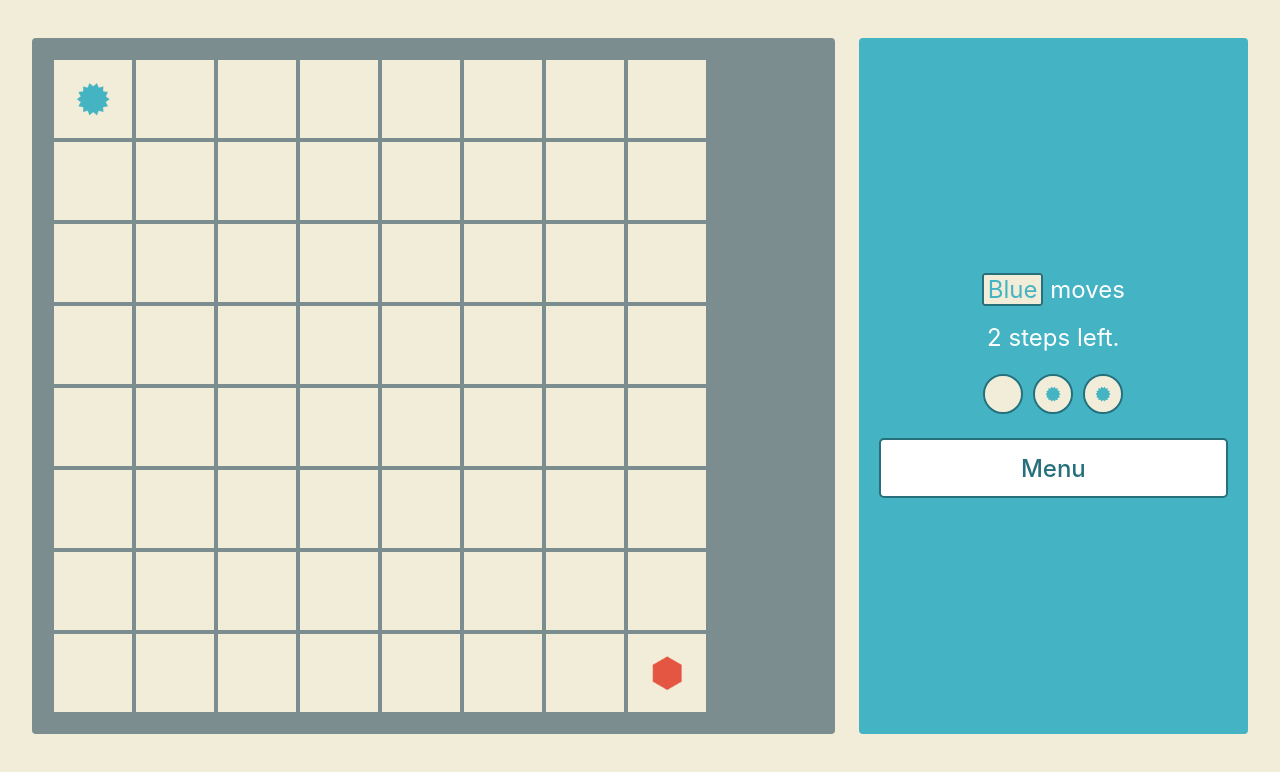
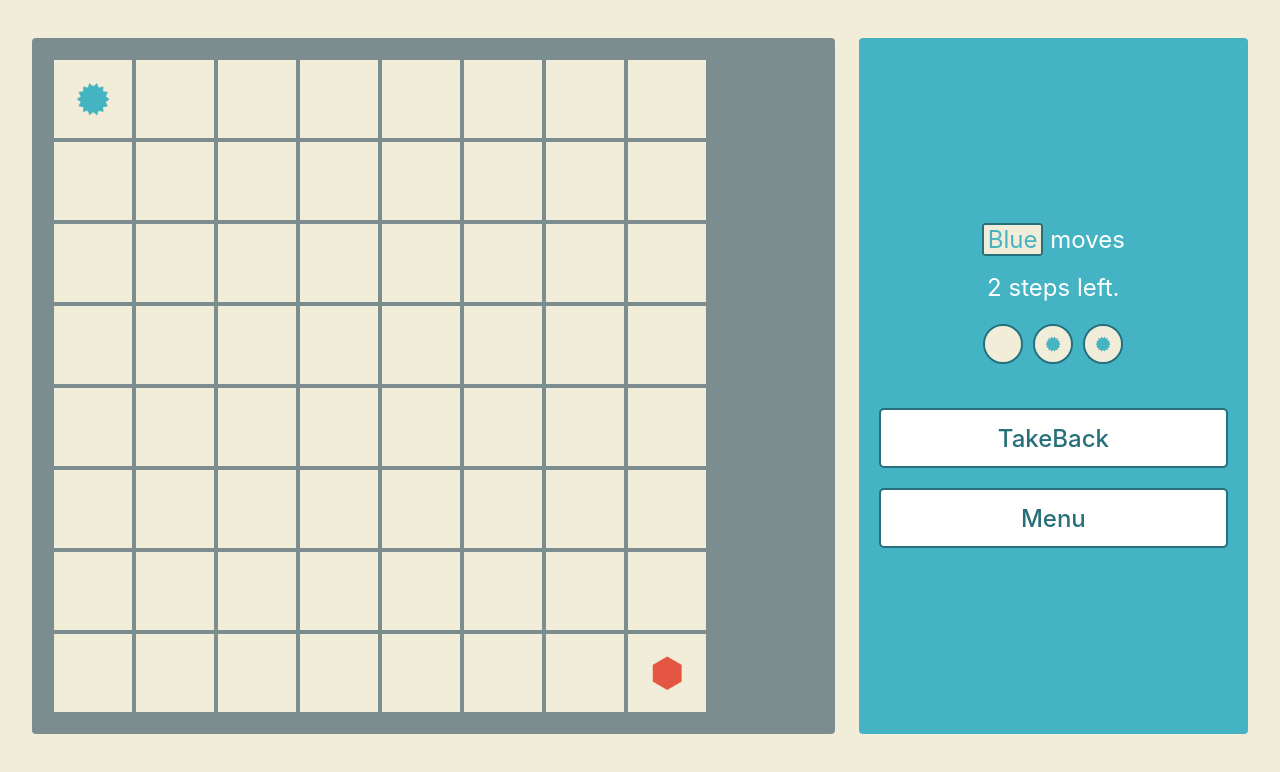
Before and after one commit to nkorobkov/virus-frontend, a React (Create React App) app: page / in a window 1280 px wide. Both pictures are taken after a click on the link "🤜🤛 ‍ Over the board". Shown: the top 772 px of the page. Built offline with nearby package versions, Linux system fonts and the light colour scheme.

Commit message:
Roll back for over the board game.

```diff
--- a/src/components/Game.js
+++ b/src/components/Game.js
@@ -10,6 +10,7 @@ class Game extends React.Component {
         this.sizeH = 8;
         this.sizeW = 8;
         this.handleCellClick = this.handleCellClick.bind(this);
+        this.handleRollBack = this.handleRollBack.bind(this);
         let field = new Array(this.sizeH * this.sizeW).fill(0);
         field[0] = 1;
         field[this.sizeH * this.sizeW - 1] = -1;
@@ -31,18 +32,63 @@ class Game extends React.Component {
                 isGameEnded: true,
                 winner: -this.state.toMove,
             });
-            console.log('game is ended,  winner: ', this.state.winner)
         }
     }
 
+    handleRollBack = () => {
+        if (this.state.history.length === 0) {
+            // Initial state. Nothing to roll back
+            return;
+        }
+        const history = this.state.history.slice();
+        const field = this.state.field.slice();
+        let toMove = this.state.toMove;
+        let stepsLeft = this.state.stepsLeft + 1;
+        let isGameEnded = this.state.isGameEnded;
+        let winner = this.state.winner;
+
+        const move = history.pop();
+        const currState = field[move[0] * this.sizeW + move[1]]; // Hope it is not 0 (that would cause an error, but should be impossible)
+        // Next state is 1 for -2 and 0 for (1, -1) so it is opposite sign and smaller modulo
+        field[move[0] * this.sizeW + move[1]] = -Math.sign(currState) * (Math.abs(currState) - 1);
+
+
+        if (stepsLeft > 3) {
+            // We tried to roll back when stepsLeft ==  3 --> after roll back different team moves and has last move.
+            toMove = -toMove;
+            stepsLeft = 1;
+            // in this case we may have game end in place.
+            if (isGameEnded) {
+                isGameEnded = false;
+                winner = null;
+            }
+        }
+
+        this.setState({
+            field: field,
+            toMove: toMove,
+            stepsLeft: stepsLeft,
+            history: history,
+            isGameEnded: isGameEnded,
+            winner: winner,
+        })
+
+
+    };
+
     handleCellClick = (h, w) => {
+        if (this.state.isGameEnded) {
+            return;
+        }
         if (isStepValid(this.state, h, w)) {
             const field = this.state.field.slice();
             const history = this.state.history.slice();
+            let toMove = this.state.toMove;
+            let stepsLeft = this.state.stepsLeft - 1;
+
             field[h * this.sizeW + w] = getNextState(field[h * this.sizeW + w], this.state.toMove);
             history.push([h, w]);
-            let stepsLeft = this.state.stepsLeft - 1;
-            let toMove = this.state.toMove;
+
             if (stepsLeft === 0) {
                 toMove = -toMove;
                 stepsLeft = 3;
@@ -71,7 +117,8 @@ class Game extends React.Component {
                     </div>
                     <div className="tile is-parent">
                         <div className="tile is-child is-info-bar ">
-                            <InfoBar onMenuClick={this.props.onMenuClick} gameState={this.state}/>
+                            <InfoBar onMenuClick={this.props.onMenuClick} onRollBack={this.handleRollBack}
+                                     gameState={this.state}/>
 
                         </div>
                     </div>
--- a/src/components/InfoBar.js
+++ b/src/components/InfoBar.js
@@ -36,35 +36,71 @@ class MenuButton extends React.Component {
     constructor(props) {
         super(props);
         this.state = {
-            clicked: false
-        }
+            clicked: false,
+        };
         this.pressed = this.pressed.bind(this);
 
     }
 
-    pressed(){
-        this.setState({clicked: ! this.state.clicked});
+    pressed() {
+        this.setState({clicked: !this.state.clicked});
     };
 
     render() {
+        if (this.props.gameState.isGameEnded || this.props.gameState.history.length === 0) {
+            return (
+                <div>
+                    <div className="button sidebar-button button-on-info" onClick={this.props.onMenuClick}>Menu</div>
+                </div>
+            )
+        }
+        if (this.state.clicked) {
+            return (
+                <div>
+                    <div className="info-line">Your game would be lost You sure you want to exit?</div>
+                    <div className="columns">
+                    <span className="column button sidebar-button button-on-info"
+                          onClick={this.props.onMenuClick}>Yes</span>
+                        <span className="column button sidebar-button button-on-info" onClick={this.pressed}>No</span>
 
-        const regButton = <div>
-            <div className="button sidebar-button button-on-info" onClick={this.pressed}>Menu</div>
-        </div>;
-
-        const confirmButton =
-            <div>
-                <div className="info-line">Your game would be lost You sure you want to exit?</div>
-                <div className="columns">
-                    <span className="column button sidebar-button button-on-info" onClick={this.props.onMenuClick}>Yes</span>
-                    <span className="column button sidebar-button button-on-info" onClick={this.pressed}>No</span>
+                    </div>
 
                 </div>
+            )
+        } else {
+            return <div>
+                <div className="button sidebar-button button-on-info" onClick={this.pressed}>Menu</div>
+            </div>
+        }
+    }
+}
 
-            </div>;
+class Hint extends React.Component {
+    render() {
 
+        if (this.props.gameState.isGameEnded) {
+            return (<div>
+                    <div className="info-line">Team <TeamName id={this.props.gameState.winner}/> won!</div>
+                </div>
+            )
+        } else {
+            return (<div>
+                    <div className="info-line"><TeamName id={this.props.gameState.toMove}/> moves</div>
+                    <div className="info-line"> {this.props.gameState.stepsLeft} steps left.</div>
+                    <div className="info-line"><MovesBar n={this.props.gameState.stepsLeft}
+                                                         id={this.props.gameState.toMove}/></div>
+                </div>
+            )
+        }
+
+
+    }
+}
+
+class RollBackButton extends React.Component {
+    render() {
         return (
-            this.state.clicked ? confirmButton : regButton
+            <div className="button sidebar-button button-on-info" onClick={this.props.onRollBack}>TakeBack</div>
         )
     }
 }
@@ -75,14 +111,10 @@ class InfoBar extends Component {
 
     render() {
         return (
-
             <div className="has-text-centered">
-                <div className="info-line"><TeamName id={this.props.gameState.toMove}/> moves</div>
-                <div className="info-line"> {this.props.gameState.stepsLeft} steps left.</div>
-
-                <div className="info-line"><MovesBar n={this.props.gameState.stepsLeft}
-                                                     id={this.props.gameState.toMove}/></div>
-                <MenuButton onMenuClick={this.props.onMenuClick}/>
+                <Hint gameState={this.props.gameState}/>
+                <RollBackButton onRollBack={this.props.onRollBack}/>
+                <MenuButton gameState={this.props.gameState} onMenuClick={this.props.onMenuClick}/>
             </div>
 
         )
--- a/src/styles/styles.scss
+++ b/src/styles/styles.scss
@@ -1,17 +1,18 @@
-.menu-hero{
+.menu-hero {
   margin-top: 10%;
 }
-.game-container{
+
+.game-container {
   margin-top: 3%;
 }
 
-.is-game-title{
+.is-game-title {
 
   background-color: $game-dark;
   color: $white;
 }
 
-.is-game-tile{
+.is-game-tile {
   border-radius: 4px;
   padding: 1.25rem 1.25rem 1.25rem 1.25rem;
   position: relative;
@@ -19,7 +20,7 @@
   color: $white;
 }
 
-.is-info-bar{
+.is-info-bar {
   border-radius: 4px;
   padding: 1.25rem 1.25rem 1.25rem 1.25rem;
   position: relative;
@@ -29,12 +30,12 @@
   line-height: 1;
 }
 
-.info-line{
+.info-line {
   padding: 0.25rem 1.25rem 1.25rem 1.25rem;
   font-size: 150%;
 }
 
-.team-name{
+.team-name {
   border-radius: 3px;
   padding: 0 0.25rem 0 0.25rem;
   position: relative;
@@ -44,19 +45,19 @@
   border-width: 2px;
 }
 
-.blue-name{
+.blue-name {
   color: $game-blue;
   border-color: darken($game-blue, 20%);
 
 }
 
-.red-name{
+.red-name {
   color: $game-red;
   border-color: $game-red;
   //border-color: darken($game-red, 20%);
 }
 
-.move-dot{
+.move-dot {
   border-radius: 20px;
   margin-left: 5px;
   margin-right: 5px;
@@ -70,9 +71,7 @@
 }
 
 
-
-
-.menu-button{
+.menu-button {
   display: block;
   text-align: left;
   margin-top: 20px;
@@ -86,67 +85,72 @@
   border-radius: 5px;
 }
 
-.sidebar-button{
+.sidebar-button {
   display: block;
   text-align: center;
   font-weight: 500;
   font-size: 1.5em;
+  margin-top: 20px;
   background-color: $white;
   border-width: 2px !important;
   border-style: solid !important;
   text-decoration: none !important;
   border-radius: 5px;
-
-  bottom: 0;
 }
 
 
-.button-on-danger{
+.button-on-danger {
   $hov-col: darken($danger, 20%);
 
   color: $hov-col;
 
-  border-color:  $hov-col;
+  border-color: $hov-col;
+
   &:visited {
-    color:  $hov-col;
+    color: $hov-col;
     border-color: $white;
   }
+
   &:hover {
-    background-color:  $hov-col;
+    background-color: $hov-col;
     color: $white;
     border-color: $white;
   }
 }
 
-.button-on-info{
+.button-on-info {
   $hov-col: darken($info, 20%);
 
   color: $hov-col;
 
-  border-color:  $hov-col;
+  border-color: $hov-col;
+
   &:visited {
-    color:  $hov-col;
+    color: $hov-col;
     border-color: $white;
   }
+
   &:hover {
-    background-color:  $hov-col;
+    background-color: $hov-col;
     color: $white;
     border-color: $white;
   }
 }
 
-.button-on-warning{
+.button-on-warning {
   $hov-col: darken($warning, 20%);
 
   color: $hov-col;
 
-  border-color:  $hov-col;
+  border-color: $hov-col;
+
   &:visited {
-    color:  $hov-col;
+    color: $hov-col;
     border-color: $white;
   }
+
   &:hover {
-    background-color:  $hov-col;
+    background-color: $hov-col;
     color: $white;
     border-color: $white;
   }
```
